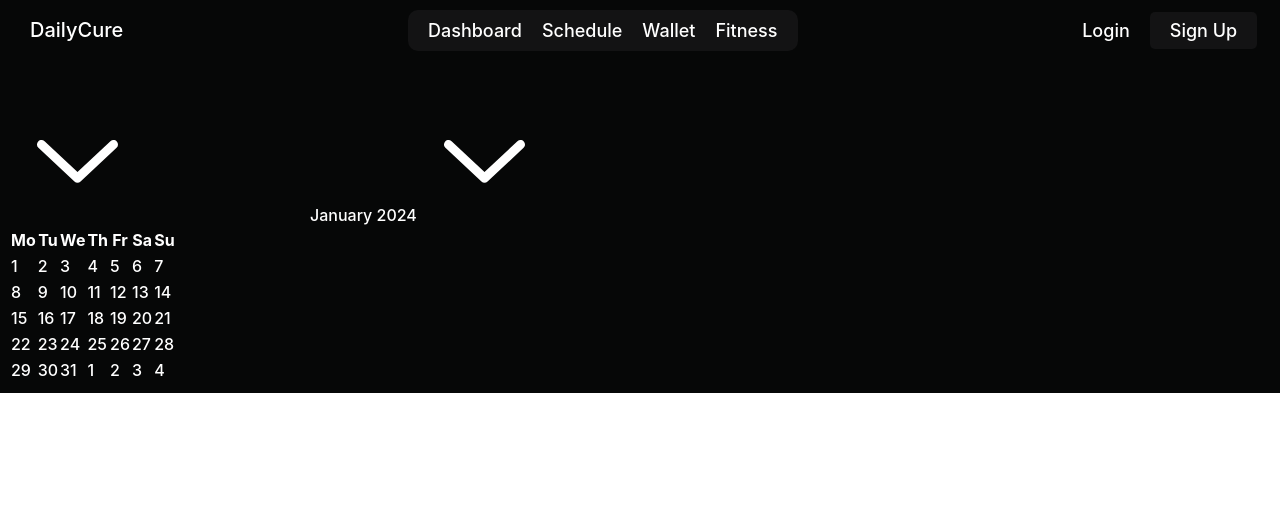
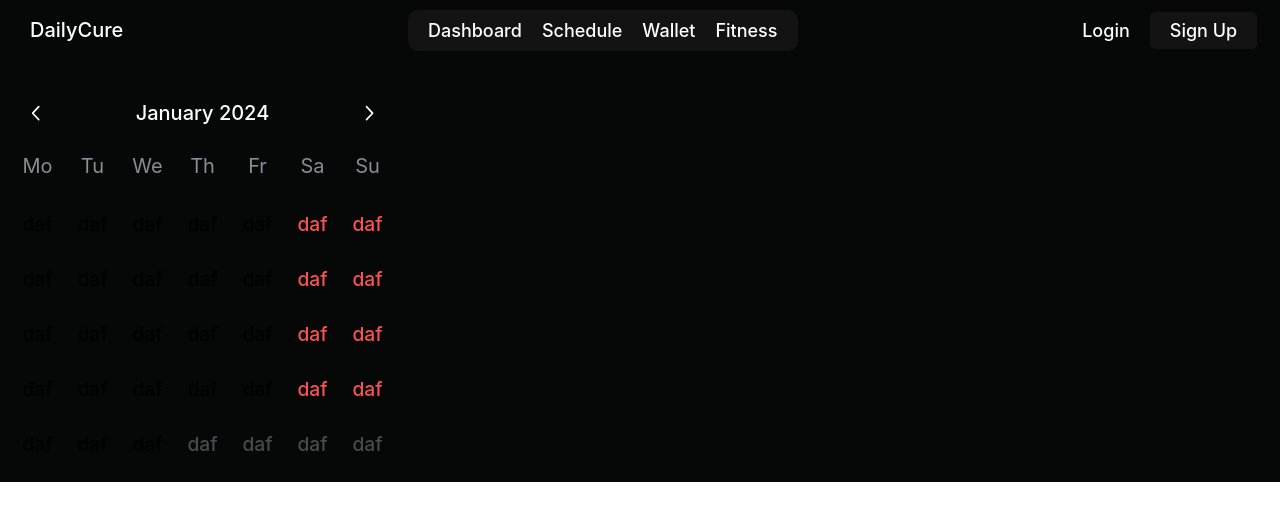
Before and after one commit to laakri/daycure, a React (Vite) app: page /schedule in a window 1280 px wide. Shown: the top 520 px of the page. Built offline with nearby package versions, Linux system fonts and the light colour scheme.

Commit message:
update the schedule

```diff
--- a/src/App.tsx
+++ b/src/App.tsx
@@ -1,10 +1,11 @@
 import { BrowserRouter } from "react-router-dom";
-import "@mantine/core/styles.css";
 import { MantineProvider } from "@mantine/core";
 import Routing from "./Routing";
 import Navbar from "./components/Navbar";
 import "./App.css";
 import { Box } from "@chakra-ui/react";
+import "@mantine/core/styles.css";
+import "@mantine/dates/styles.css";
 
 function App() {
   return (
--- a/src/features/Schedule/Schedule.tsx
+++ b/src/features/Schedule/Schedule.tsx
@@ -22,15 +22,6 @@ const theme = extendTheme({
   config: {
     initialColorMode: "dark",
     useSystemColorMode: false,
-  },
-  components: {
-    Drawer: {
-      baseStyle: {
-        content: {
-          bg: "gray.800", // Set the background color for the sidebar
-        },
-      },
-    },
   },
 });
 
@@ -115,6 +106,9 @@ const Schedule = () => {
             onClick: () => handleSelect(date),
           })}
           size={calendarSize}
+          renderDay={(paramDate) => {
+            return <div>daf</div>;
+          }}
         />
         <Drawer
           isOpen={isDrawerOpen}
```
Also changed, not shown: postcss.config.cjs (renamed from src/postcss.config.cjs).
